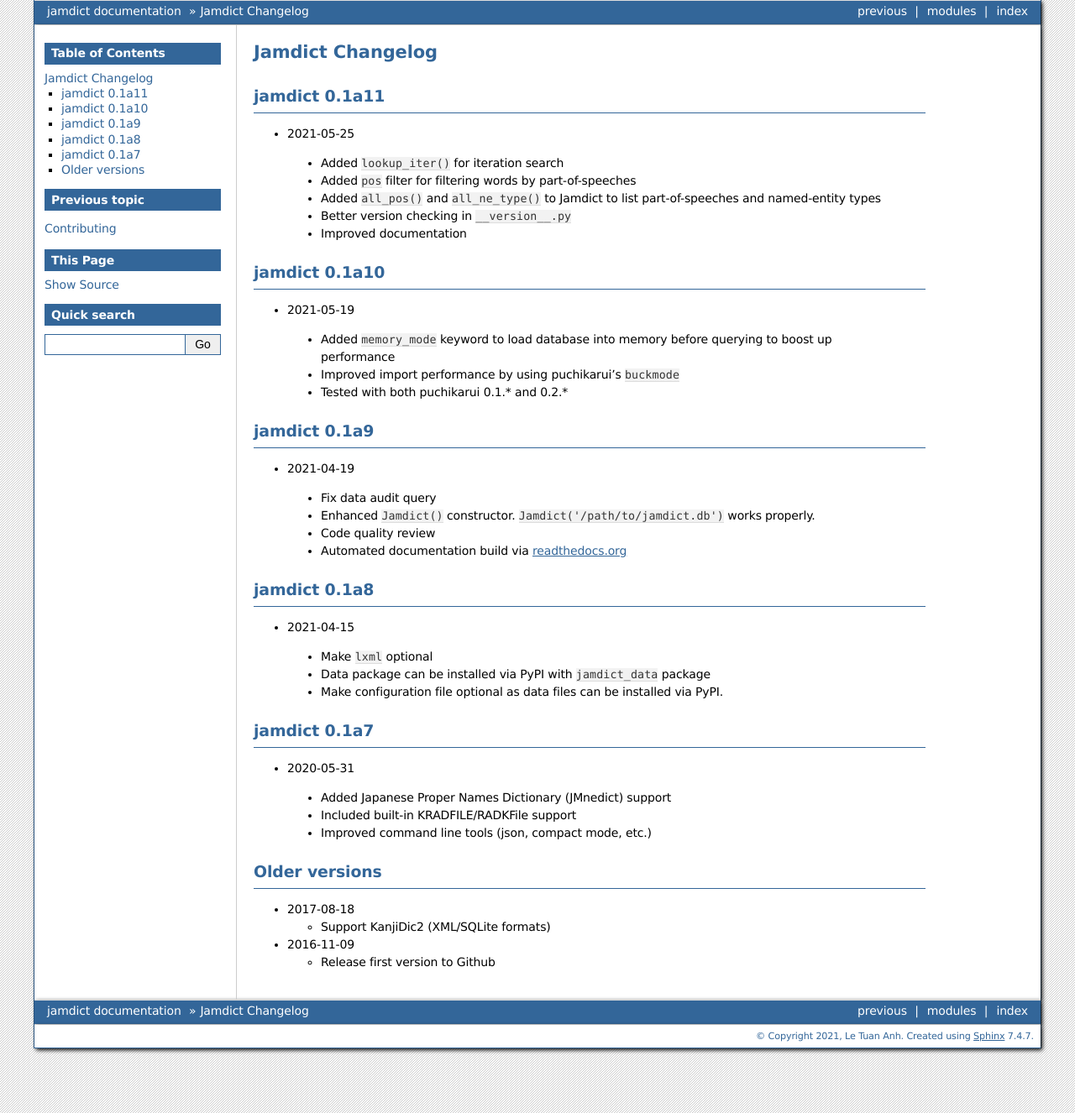
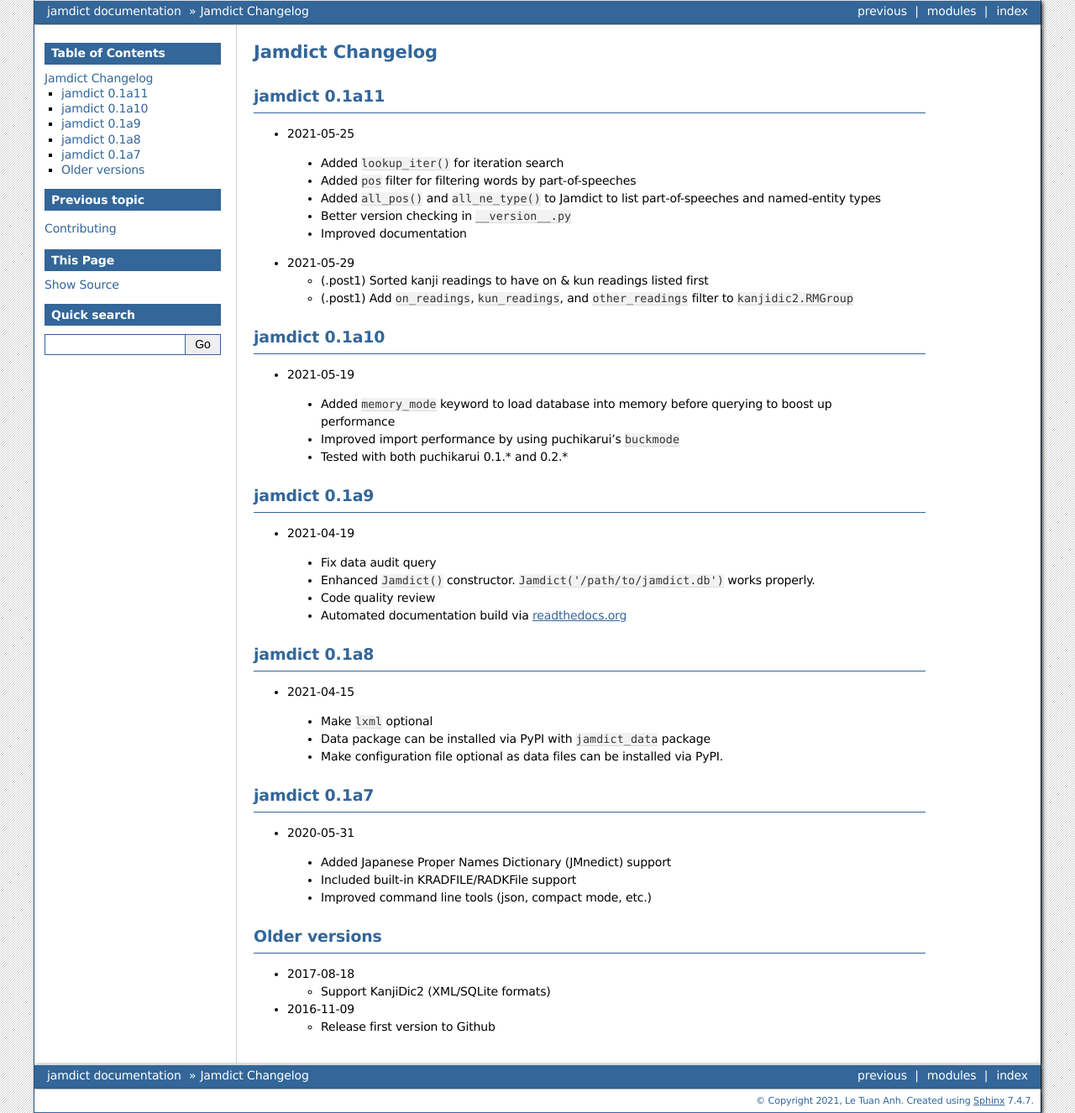
Before and after one commit to neocl/jamdict, a Sphinx documentation site: the page built from docs/updates.rst, in a window 1280 px wide. Shown: the whole page at 84% size. Built offline with Sphinx 7.4.7, drawn with Linux system fonts in a browser that asks for light colours.

Commit message:
jamdict 0.1a11.post1 is ready

```diff
--- a/docs/updates.rst
+++ b/docs/updates.rst
@@ -13,6 +13,11 @@ jamdict 0.1a11
   - Added ``all_pos()`` and ``all_ne_type()`` to Jamdict to list part-of-speeches and named-entity types
   - Better version checking in ``__version__.py``
   - Improved documentation
+
+-  2021-05-29
+
+   - (.post1) Sorted kanji readings to have on & kun readings listed first
+   - (.post1) Add ``on_readings``, ``kun_readings``, and ``other_readings`` filter to ``kanjidic2.RMGroup``
 
 jamdict 0.1a10
 --------------
--- a/jamdict/__version__.py
+++ b/jamdict/__version__.py
@@ -13,7 +13,7 @@ __maintainer__ = "Le Tuan Anh"
 # Version configuration (enforcing PEP 440)
 # ------------------------------------------------------------------------------
 __status__ = "3 - Alpha"
-__version_tuple__ = (0, 1, 0, 11)
+__version_tuple__ = (0, 1, 0, 11, 1)
 __version_status__ = ''  # a specific value ('rc', 'dev', etc.) or leave blank to be auto-filled
 # ------------------------------------------------------------------------------
 __status_map__ = {'3 - Alpha': 'a', '4 - Beta': 'b', '5 - Production/Stable': '', '6 - Mature': ''}
```
